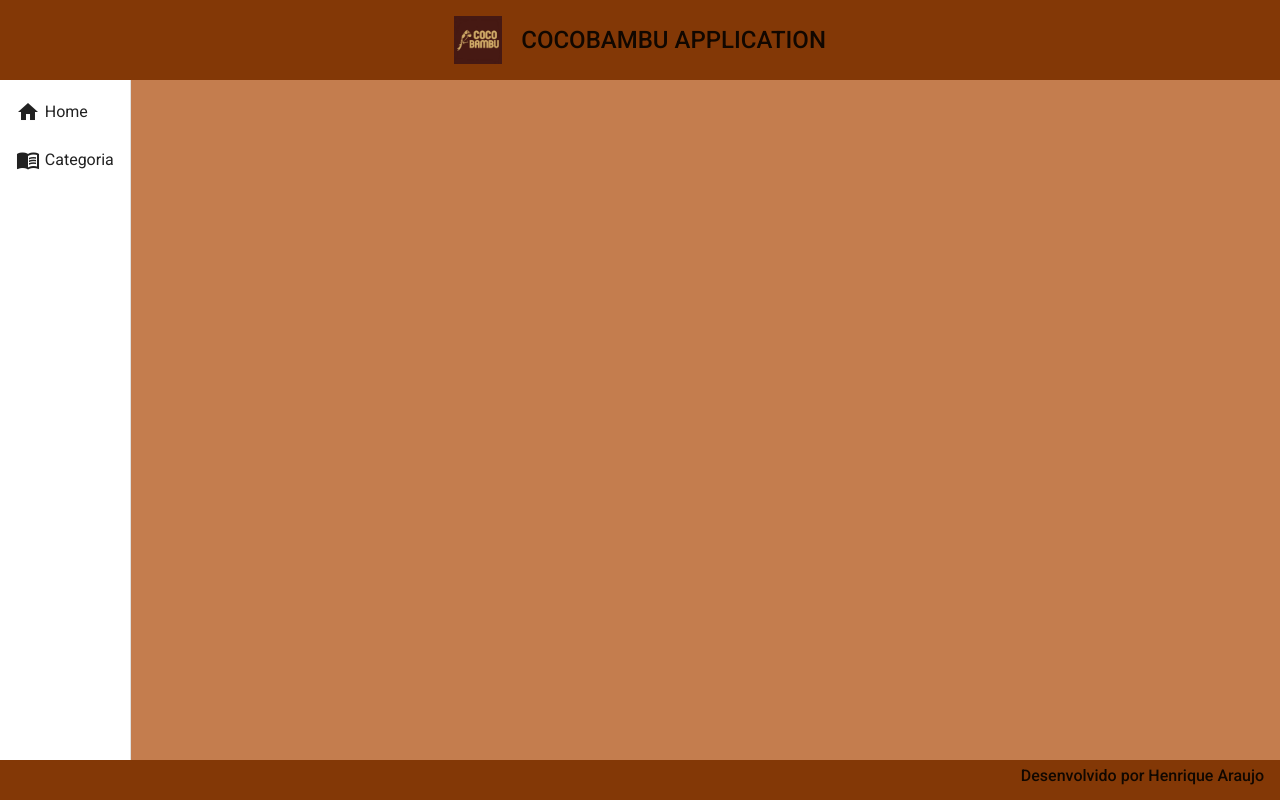
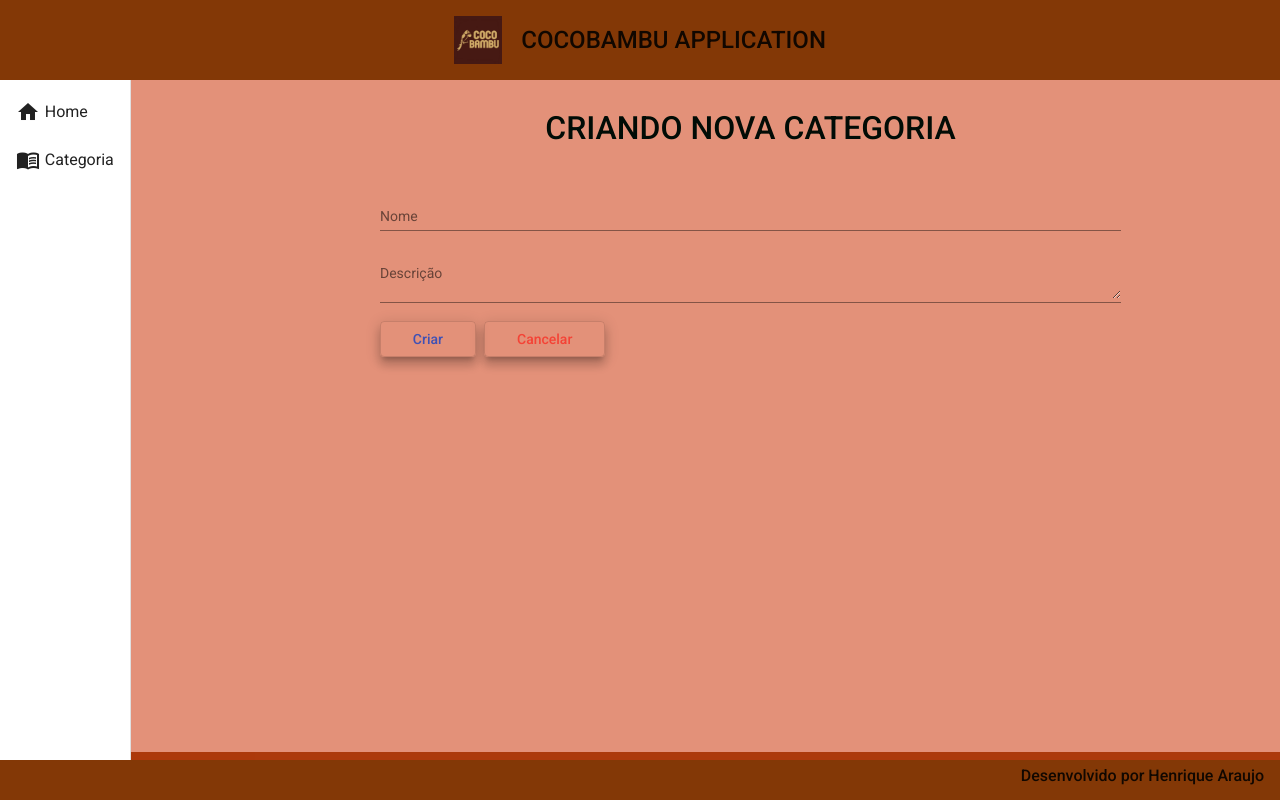
Before and after one commit to Henrique-Arau/cocoBambu-front, an Angular app: page /categorias/create in a window 1280 px wide. Before the commit this address led to /. Built offline with nearby package versions, Linux system fonts and the light colour scheme.

Commit message:
Metodo create implementado para categoria

```diff
--- a/src/app/app-routing.module.ts
+++ b/src/app/app-routing.module.ts
@@ -1,5 +1,6 @@
 import { NgModule } from '@angular/core';
 import { RouterModule, Routes } from '@angular/router';
+import { CategoriaCreateComponent } from './components/views/categoria/categoria-create/categoria-create.component';
 import { CategoriaReadComponent } from './components/views/categoria/categoria-read/categoria-read.component';
 import { HomeComponent } from './components/views/home/home.component';
 
@@ -11,6 +12,10 @@
   {
     path: 'categorias',
     component: CategoriaReadComponent
+  },
+  {
+    path: 'categorias/create',
+    component: CategoriaCreateComponent
   }
 ];
 
--- a/src/app/components/template/nav/nav.component.css
+++ b/src/app/components/template/nav/nav.component.css
@@ -1,5 +1,5 @@
 .container {
-    background-color: #c47d4e;
+    background-color: #ce3c108f;
     height: 85%;
 }
 
--- /dev/null
+++ b/src/app/components/views/categoria/categoria-create/categoria-create.component.css
@@ -0,0 +1,30 @@
+form{
+    text-align: center;
+    width: 70%;
+    margin: 2rem auto 0 auto;
+    color: rgb(1, 12, 6);
+}
+
+h1 {
+    font-size: 2rem;
+    font-weight: 500;
+    margin-bottom: 3rem;
+
+}
+
+.form {
+    width: 100%;
+
+}
+
+.buttons {
+    width: 100%;
+    text-align: start;
+}
+
+button {
+    margin-right: .5rem;
+    padding-right: 2rem;
+    padding-left: 2rem;
+    color: mediumaquamarine;
+}
--- /dev/null
+++ b/src/app/components/views/categoria/categoria-create/categoria-create.component.html
@@ -0,0 +1,18 @@
+<form>
+     <h1>CRIANDO NOVA CATEGORIA</h1>
+
+     <mat-form-field class="form">
+         <mat-label>Nome</mat-label>
+         <input matInput [(ngModel)]="categoria.nome" type="text" name="nome" placeholder="Ex. Nome De Usuario">
+     </mat-form-field>
+
+     <mat-form-field class="form" >
+        <mat-label>Descrição</mat-label>
+        <textarea matInput [(ngModel)]="categoria.descricao" type="text" name="descricao" placeholder="Ex. Descrição"></textarea>
+    </mat-form-field>
+
+    <div class="buttons">
+        <button (click)="create()" class="mat-elevation-z8" mat-stroked-button color="primary">Criar</button>
+        <button class="mat-elevation-z8" mat-stroked-button color="warn">Cancelar</button>
+    </div>
+</form>
--- /dev/null
+++ b/src/app/components/views/categoria/categoria-create/categoria-create.component.ts
@@ -0,0 +1,34 @@
+import { Component, OnInit } from '@angular/core';
+import { Router } from '@angular/router';
+import { Categoria } from '../categoria.model';
+import { CategoriaService } from '../categoria.service';
+
+@Component({
+  selector: 'app-categoria-create',
+  templateUrl: './categoria-create.component.html',
+  styleUrls: ['./categoria-create.component.css']
+})
+export class CategoriaCreateComponent implements OnInit {
+
+  categoria: Categoria ={
+    nome:'',
+    descricao:''
+  }
+
+  constructor(private service: CategoriaService, private router: Router) { }
+
+  ngOnInit(): void {
+  }
+
+  create(): void {
+    this.service.create(this.categoria).subscribe((resposta) =>{
+      this.router.navigate(['categorias']);
+      this.service.mensagem('Categoria criada com sucesso');
+    }, err =>  {
+      for(let i = 0; i < err.error.errors.length; i++) {
+        this.service.mensagem(err.error.errors[i].message)
+      }
+    })
+  }
+
+}
--- a/src/app/components/views/categoria/categoria-read/categoria-read.component.css
+++ b/src/app/components/views/categoria/categoria-read/categoria-read.component.css
@@ -10,13 +10,13 @@
 
 .title h1 {
     font-size: 2rem;
-    color: rgb(248, 248, 246);
+    color: rgb(5, 5, 1);
     font-weight: 500px;
 }
 
 button {
     margin-bottom: .8rem;
-    color: maroon;
+    color: rgb(20, 3, 3);
 }
 
 .table {
--- a/src/app/components/views/categoria/categoria-read/categoria-read.component.html
+++ b/src/app/components/views/categoria/categoria-read/categoria-read.component.html
@@ -3,7 +3,7 @@
         <h1>Categoria</h1>
     </div>
 
-    <button class="mat-elevation-z8" mat-stroked-button color="primary">Nova Categoria</button>
+    <button class="mat-elevation-z8"(click)="navegarParaCategoriaCreate()" mat-stroked-button color="primary">Nova Categoria</button>
 
     <div class="mat-elevation-z8 content-table">
         <table class="table" mat-table [dataSource]="categorias">
--- a/src/app/components/views/categoria/categoria-read/categoria-read.component.ts
+++ b/src/app/components/views/categoria/categoria-read/categoria-read.component.ts
@@ -1,4 +1,5 @@
 import { Component, OnInit } from '@angular/core';
+import { Router } from '@angular/router';
 import { Categoria } from '../categoria.model';
 import { CategoriaService } from '../categoria.service';
 
@@ -13,7 +14,7 @@
 
   displayedColumns: string[] = ['id', 'nome', 'descricao', 'usuarios', 'acoes'];
 
-  constructor(private service: CategoriaService) { }
+  constructor(private service: CategoriaService, private router: Router) { }
 
   ngOnInit(): void {
     this.findAll();
@@ -27,5 +28,8 @@
   }
 
 
+  navegarParaCategoriaCreate() {
+this.router.navigate(["categorias/create"]);
+  }
 
 }
--- a/src/app/components/views/categoria/categoria.service.ts
+++ b/src/app/components/views/categoria/categoria.service.ts
@@ -1,5 +1,6 @@
 import { HttpClient } from '@angular/common/http';
 import { Injectable } from '@angular/core';
+import { MatSnackBar } from '@angular/material/snack-bar';
 import { Observable } from 'rxjs';
 import { environment } from 'src/environments/environment';
 import { Categoria } from './categoria.model';
@@ -11,10 +12,23 @@
 
   baseUrl: String = environment.baseUrl;
 
-  constructor(private http: HttpClient) { }
+  constructor(private http: HttpClient, private _snack: MatSnackBar) { }
 
   findAll():Observable<Categoria[]> {
     const url = `${this.baseUrl}/categorias`
     return this.http.get<Categoria[]>(url)
   }
+
+  create(categoria: Categoria): Observable<Categoria>{
+       const url = `${this.baseUrl}/categorias`
+       return this.http.post<Categoria>(url, categoria);
+  }
+
+  mensagem(str: String): void {
+this._snack.open(`${str}`, 'ok', {
+  horizontalPosition: 'end',
+  verticalPosition: 'top',
+  duration: 3000
+})
+  }
 }
```
Also changed, not shown: src/app/app.module.ts (+12 -2 lines).
